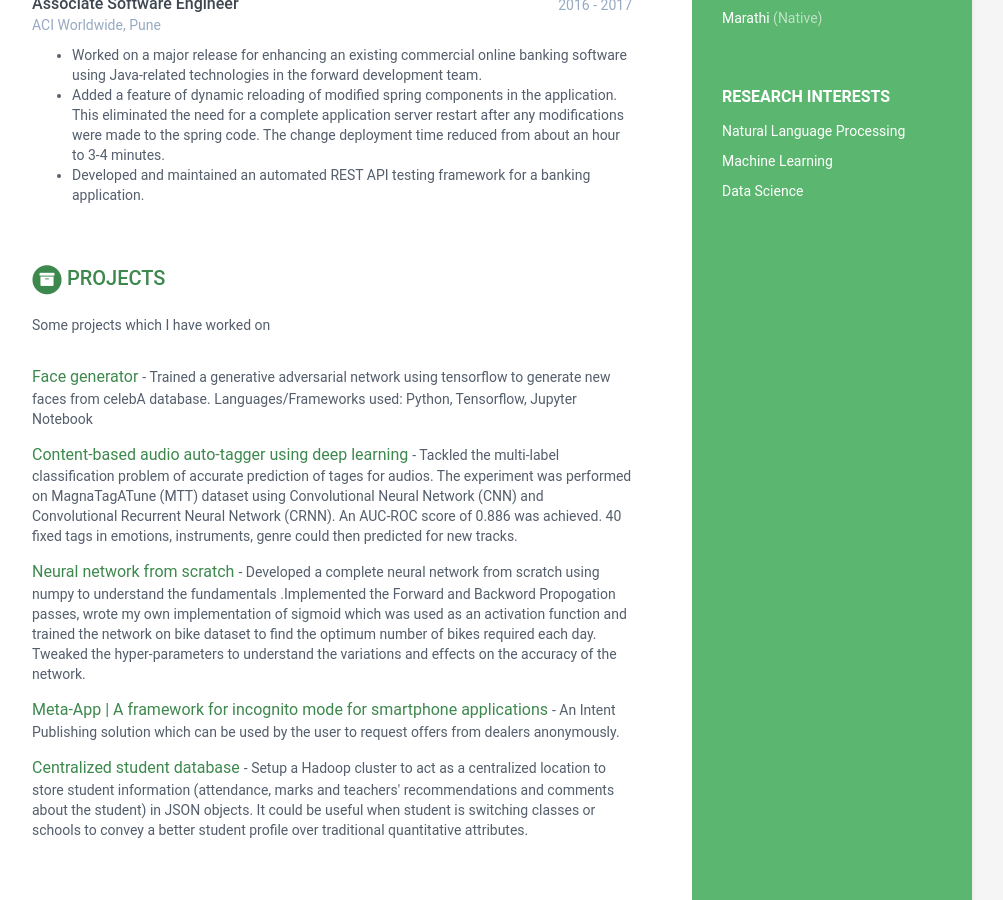
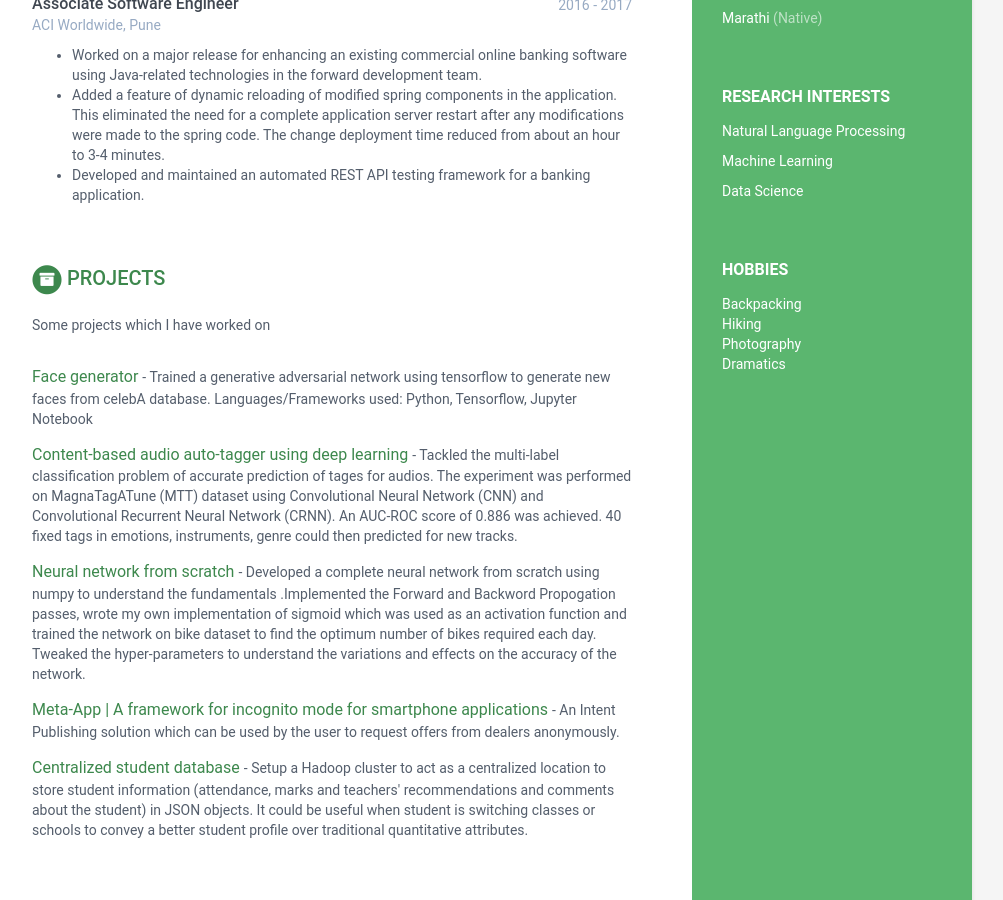
Before and after one commit to omkarpat/mystory, a Jekyll site: the page built from index.html, in a window 1280 px wide and 900 px high, scrolled down 881 px. Shown: the whole window, without its empty margins (168-1171 px from the left). Built offline with Jekyll 4.4.1, drawn with Linux system fonts in a browser that asks for light colours; part of the change alters nothing that is shown.

Commit message:
Update data.yml

```diff
--- a/_data/data.yml
+++ b/_data/data.yml
@@ -43,7 +43,7 @@ sidebar:
       - item: Data Science
         link:
 
-    hobblies:
+    hobbies:
       - item: Backpacking
         link:
 
```
